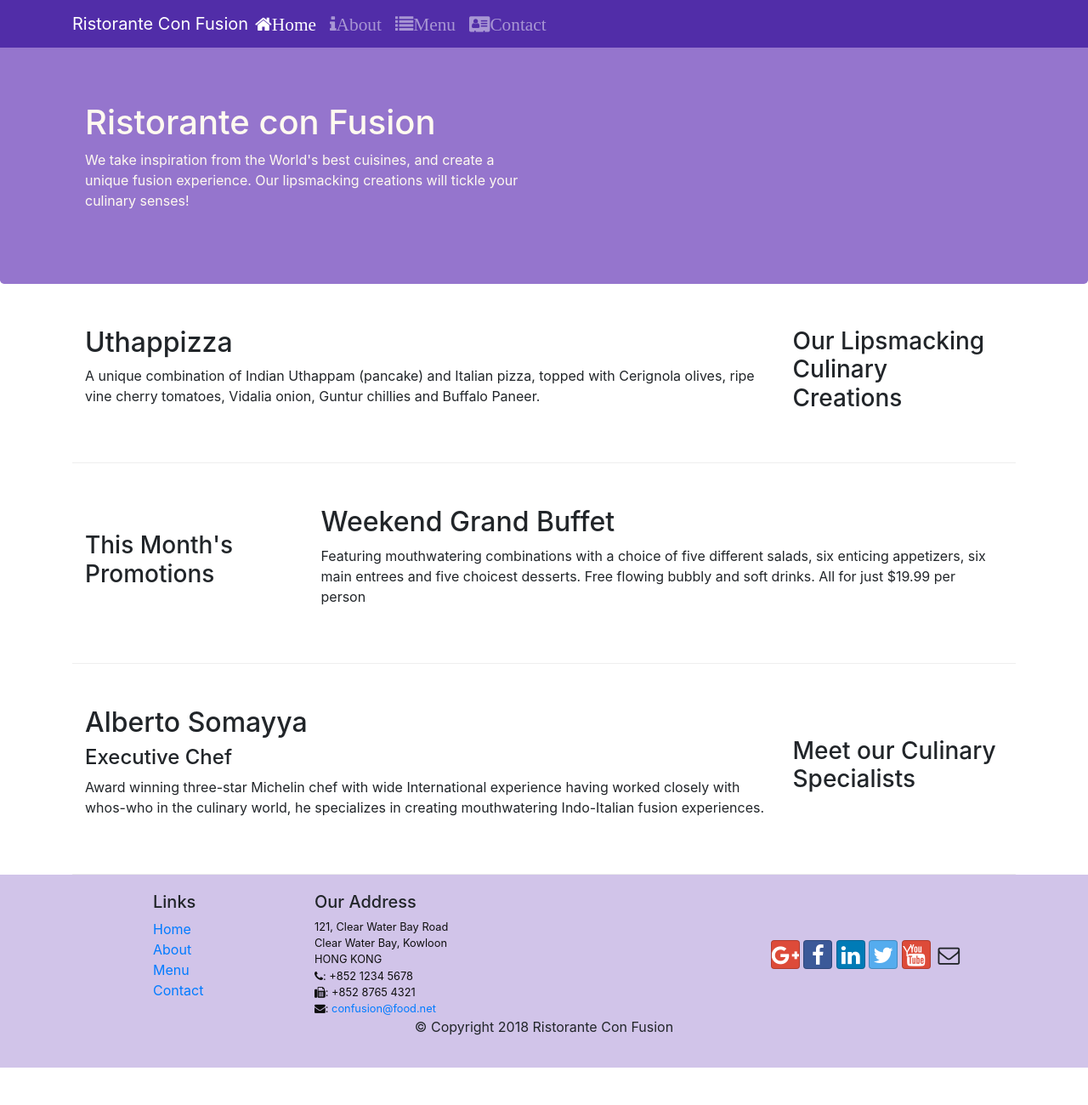
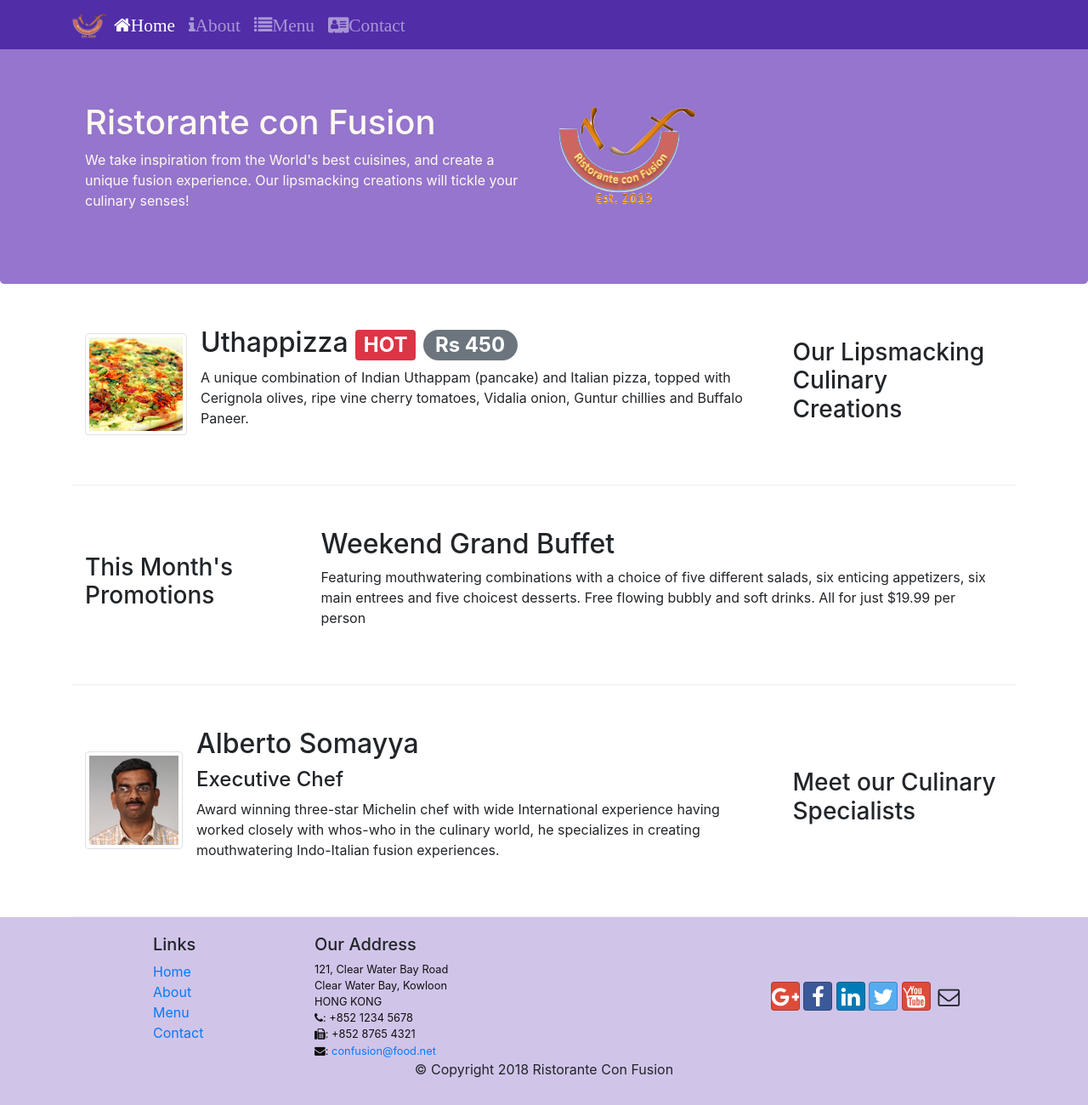
Before and after one commit to arunshenoy99/bootstrap4-practice, a website: page index.html in a window 1280 px wide. Shown: the whole page at 85% size. Before the commit the page ends 1256 px from the top, so only its background shows below. Drawn offline with nearby package versions, Linux system fonts and the light colour scheme.

Commit message:
badges and images

```diff
--- a/index.html
+++ b/index.html
@@ -18,7 +18,7 @@
             <button class="navbar-toggler" type="button" data-toggle="collapse" data-target="#Navbar">
                 <span class="navbar-toggler-icon"></span>
             </button>
-            <a class="navbar-brand mr-auto" href="#">Ristorante Con Fusion</a>
+            <a class="navbar-brand mr-auto" href="#"><img src="img/logo.png" alt="Restaurant Logo" height="30" width="41"></a>
             <div class="collapse navbar-collapse" id="Navbar">
                 <ul class="navbar-nav mr-auto"> <!--mr-auto helps to set right margin-->
                     <li class="nav-item active"><a class="nav-link" href="#"><span class="fa fa-home fa-lg">Home</span></a></li>
@@ -39,6 +39,7 @@
                 </div>
                 <div class="col col-sm">
                     <!--Occupy the remaining space as no numbers specified-->
+                    <img src="img/logo.png" alt="Restaurant Logo" class="img-fluid">
                 </div>
             </div>
         </div>
@@ -50,8 +51,16 @@
                 <h3>Our Lipsmacking Culinary Creations</h3>
             </div>
             <div class="col-12 col-sm order-sm-first col-md">
-                <h2>Uthappizza</h2>
-                <p>A unique combination of Indian Uthappam (pancake) and Italian pizza, topped with Cerignola olives, ripe vine cherry tomatoes, Vidalia onion, Guntur chillies and Buffalo Paneer.</p>
+                <div class="media">
+                    <img class="d-flex mr-3 img-thumbnail align-self-center" src="img/uthappizza.png" alt="Utappizza">
+                    <div class="media-body">
+                        <h2 class="mt-0 media-heading">Uthappizza
+                            <span class="badge badge-danger">HOT</span>
+                            <span class="badge badge-pill badge-secondary">Rs 450</span>
+                        </h2>
+                        <p>A unique combination of Indian Uthappam (pancake) and Italian pizza, topped with Cerignola olives, ripe vine cherry tomatoes, Vidalia onion, Guntur chillies and Buffalo Paneer.</p>
+                    </div>
+                </div>
             </div>
         </div>
 
@@ -71,9 +80,14 @@
                 <h3>Meet our Culinary Specialists</h3>
             </div>
             <div class="col col-sm order-sm-first col-md">
-                <h2>Alberto Somayya</h2>
-                <h4>Executive Chef</h4>
-                <p>Award winning three-star Michelin chef with wide International experience having worked closely with whos-who in the culinary world, he specializes in creating mouthwatering Indo-Italian fusion experiences. </p>
+                <div class="media">
+                    <img class="d-flex mr-3 img-thumbnail align-self-center" src="img/alberto.png" alt="alberto">
+                    <div class="media-body">
+                        <h2 class="mt-0">Alberto Somayya</h2>
+                        <h4>Executive Chef</h4>
+                        <p>Award winning three-star Michelin chef with wide International experience having worked closely with whos-who in the culinary world, he specializes in creating mouthwatering Indo-Italian fusion experiences. </p>
+                    </div>
+                </div>
             </div>
         </div>
     </div>
```
Also changed, not shown: aboutus.html (+3 -2 lines), contactus.html (+5 -1 lines), img/alberto.png (added), img/buffet.png (added), img/logo.png (added), img/uthappizza.png (added), 1 other file.
